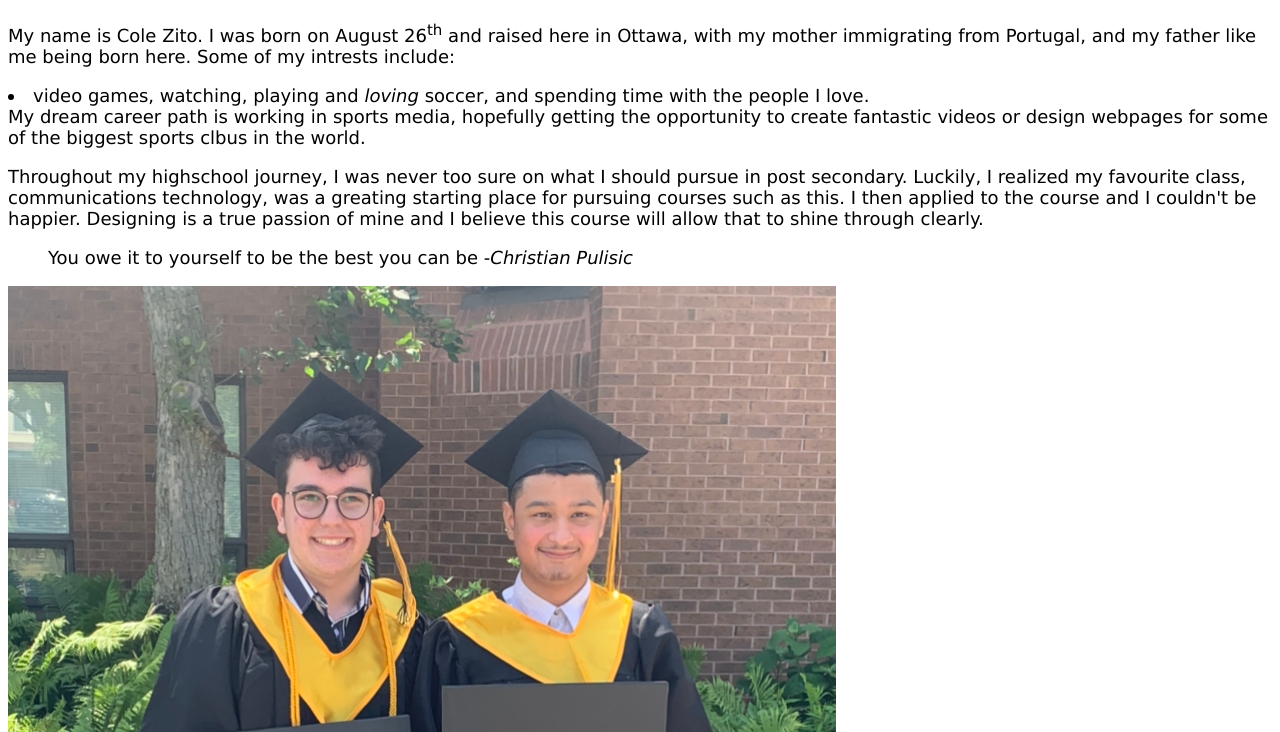
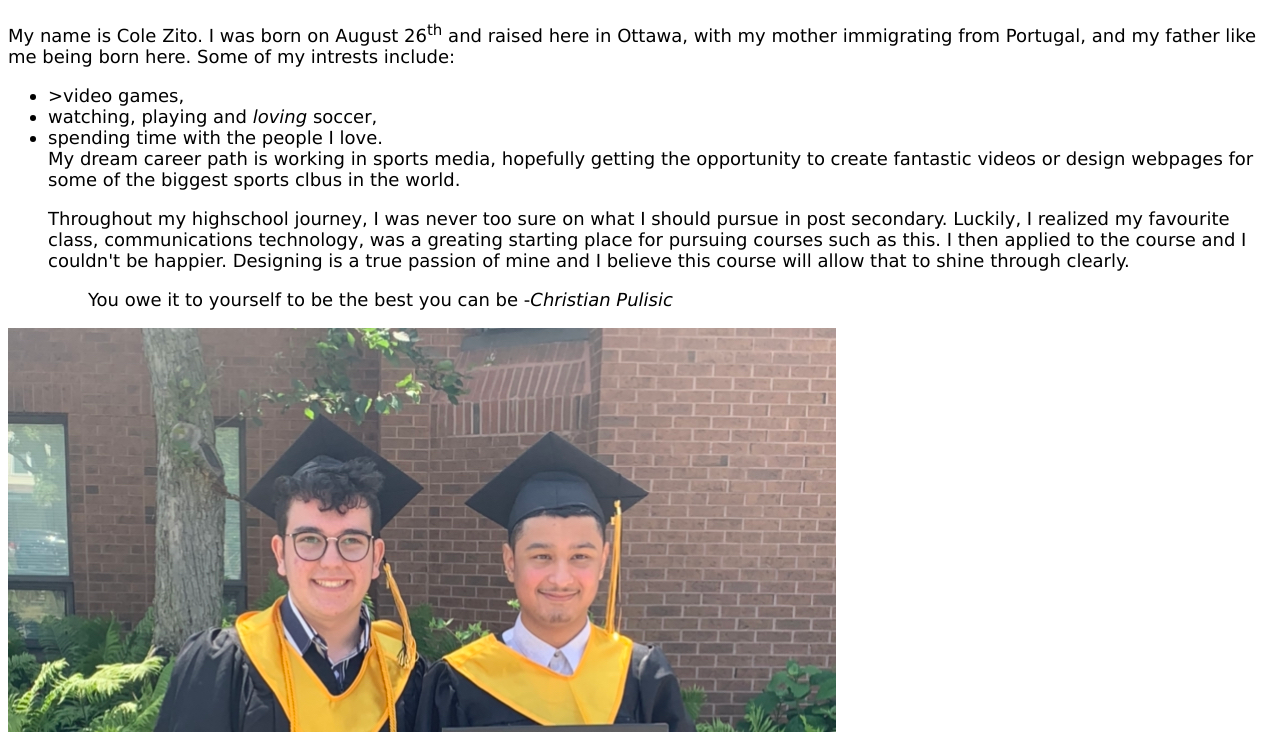
Before and after one commit to colezito/colezito.github.io, a plain HTML site: page html-assignment/index.html in a window 1280 px wide. Shown: the part 68-800 px from the top of the page. Drawn offline with Linux system fonts and the light colour scheme; files whose address does not match are found by name.

Commit message:
made changes to index.html

```diff
--- a/html-assignment/index.html
+++ b/html-assignment/index.html
@@ -17,10 +17,11 @@
 <article>
     <p>My name is Cole Zito. I was born on August 26<sup>th</sup> and raised here in Ottawa, with my mother immigrating from Portugal, and my father like me being born here.
      Some of my intrests include:
-     <li> video games,
-          watching, playing and <em>loving</em> soccer,
-           and spending time with the people I love.
-     </li> My dream career path is working in sports media,
+     <ul>
+         <li>>video games,</li>
+        <li> watching, playing and <em>loving</em> soccer,</li>
+        <li> spending time with the people I love.</li>
+      My dream career path is working in sports media,
      hopefully getting the opportunity to create fantastic videos or design webpages for some of the biggest sports clbus in the world.
 
     </p>
```
